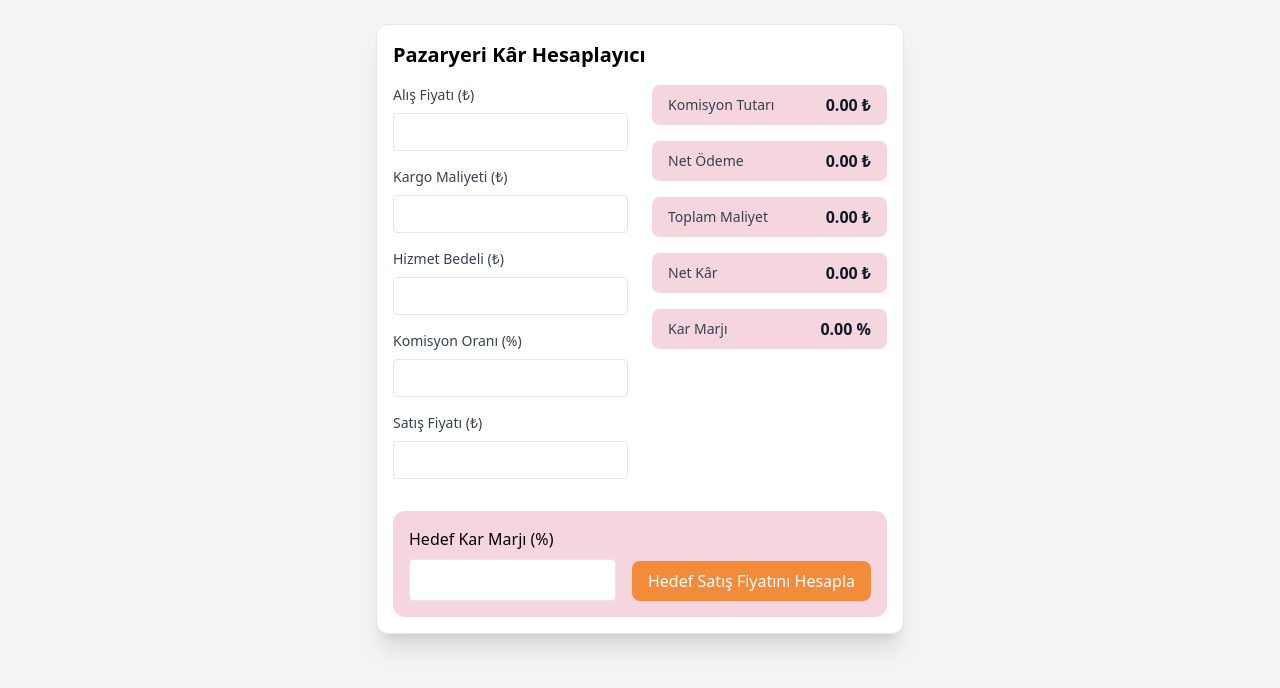
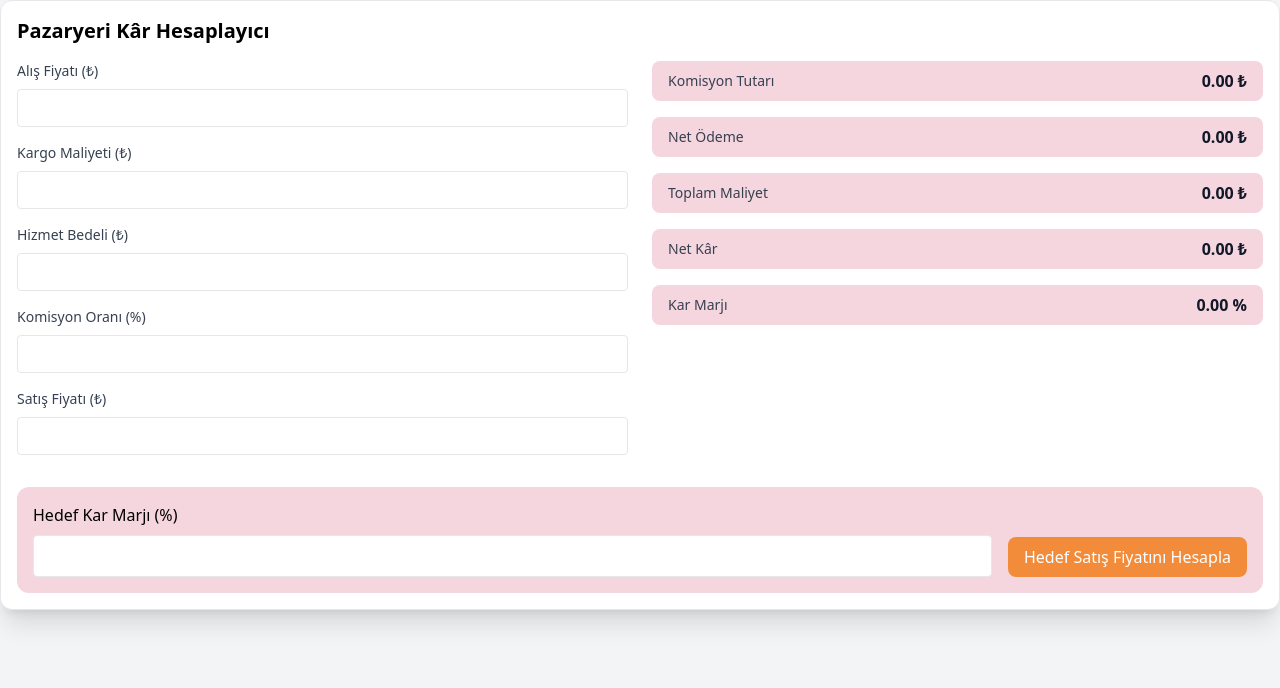
Before and after one commit to oguzmertakilli/akreatif-profit-calculator, a React (Vite) app: page / in a window 1280 px wide. Shown: the top 688 px of the page. Built offline with nearby package versions, Linux system fonts and the light colour scheme.

Commit message:
Full width layout update

```diff
--- a/src/EcomProfitCalculator.jsx
+++ b/src/EcomProfitCalculator.jsx
@@ -32,7 +32,7 @@ const profitMargin = totalCost > 0 ? (netProfit / totalCost) * 100 : 0;
   };
 
   return (
-    <div className="container mx-auto max-w-xl p-6">
+    <div className="w-full p-0 m-0">
       <Card className="shadow-xl">
         <CardHeader>
           <CardTitle className="text-2xl font-semibold">Pazaryeri Kâr Hesaplayıcı</CardTitle>
```
